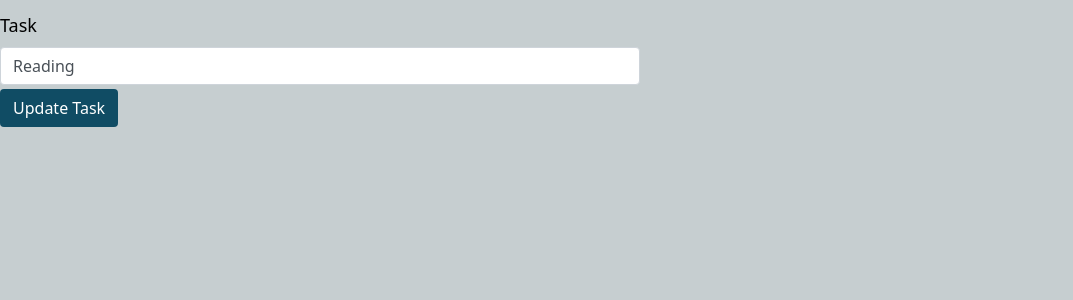
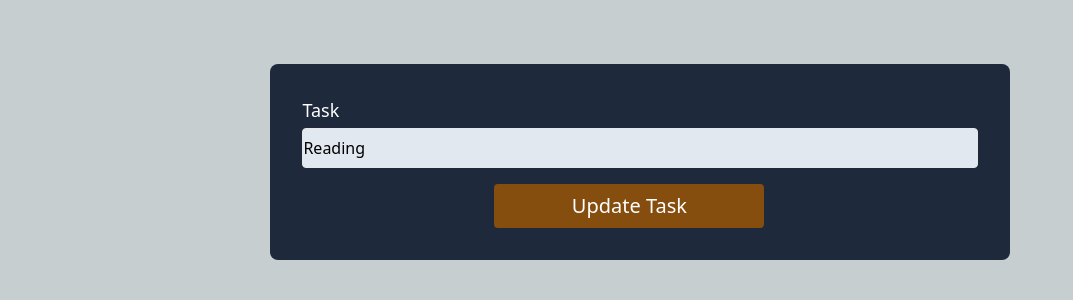
Before and after one commit to Keba777/A2sv-React-Typescript-Todo-List-Task, a React (Create React App) app: page /edit/1 in a window 1280 px wide. Shown: the top 300 px of the page, without its empty margins (0-1073 px from the left). Built offline with nearby package versions, Linux system fonts and the light colour scheme.

Commit message:
Styling All component with tailwind css.

```diff
--- a/src/App.css
+++ /dev/null
@@ -1,149 +0,0 @@
-/* Typography */
-h2 {
-  color: #fff;
-}
-
-.center {
-  display: flex;
-  flex-direction: column;
-  justify-content: center;
-  align-items: center;
-}
-
-/* Form Styles */
-.form-label {
-  display: inline-block;
-  margin-bottom: 0.5rem;
-  font-size: large;
-}
-
-.form-input {
-  display: block;
-  width: 50%;
-  padding: 0.375rem 0.75rem;
-  font-size: 1rem;
-  line-height: 1.5;
-  color: #495057;
-  background-color: #fff;
-  border: 1px solid #ced4da;
-  border-radius: 0.25rem;
-  transition: border-color 0.15s ease-in-out, box-shadow 0.15s ease-in-out;
-}
-
-/* Buttons */
-.btn-submit {
-  display: inline-block;
-  font-weight: 400;
-  color: #fff;
-  text-align: center;
-  vertical-align: middle;
-  cursor: pointer;
-  background-color: #104c64;
-  border: 1px solid transparent;
-  padding: 0.375rem 0.75rem;
-  font-size: 1rem;
-  line-height: 1.5;
-  border-radius: 0.25rem;
-  transition: color 0.15s ease-in-out, background-color 0.15s ease-in-out,
-    border-color 0.15s ease-in-out, box-shadow 0.15s ease-in-out;
-}
-
-.btn-submit:hover {
-  background-color: #0d1d25;
-}
-
-.btn-submit:active {
-  background-color: #0d1d25;
-}
-
-/* Grid and Containers */
-.container {
-  display: grid;
-  grid-template-columns: repeat(2, 1fr);
-  gap: 1rem;
-}
-
-.container-uncompleted,
-.container-completed {
-  display: flex;
-  flex-direction: column;
-  justify-content: center;
-  align-items: center;
-}
-
-.container-completed {
-  background-color: #a86c4f;
-}
-
-.container-uncompleted {
-  background-color: #0d1d25;
-}
-
-/* Task List */
-.completed,
-.uncompleted {
-  padding: 6px;
-  border: 1px solid #ccc;
-  list-style-type: none;
-  width: 80%;
-  border-radius: 5px;
-}
-
-.completed {
-  background-color: #104c64;
-  color: white;
-}
-
-.uncompleted {
-  background-color: #b6410f;
-  color: white;
-}
-
-/* List Item */
-li {
-  display: flex;
-  justify-content: space-between;
-}
-
-/* Buttons within List */
-.btn-delete,
-.btn-complete,
-.btn-edit {
-  background: transparent;
-  border: none;
-  border-radius: 5px;
-  padding: 2px 5px;
-  cursor: pointer;
-}
-
-.btn-delete:hover {
-  background-color: #e41818;
-}
-
-.btn-complete:hover {
-  background-color: #104c64;
-}
-
-.btn-edit:hover {
-  background-color: #a86c4f;
-}
-
-.btn-link {
-  background: #a7775f;
-  font-weight: bolder;
-  font-size: large;
-  border: none;
-  border-radius: 5px;
-  padding: 7px 14px;
-  cursor: pointer;
-}
-
-.btn-link:hover {
-  background-color: #a86c4f;
-}
-
-/* Icons */
-.icons {
-  width: 20px;
-  background: transparent;
-}
--- a/src/App.tsx
+++ b/src/App.tsx
@@ -1,5 +1,4 @@
 import { useState } from "react";
-import "./App.css";
 import TodoForm from "./components/TodoForm";
 import TodoList from "./components/TodoList";
 import { TodoTask } from "./types/task";
--- a/src/components/TodoForm.tsx
+++ b/src/components/TodoForm.tsx
@@ -33,22 +33,31 @@ const TodoForm = ({ taskToEdit, onSubmit }: Props) => {
   };
 
   return (
-    <form className="mt-3" onSubmit={handleFormSubmit}>
-      <div className="mb-1">
-        <label htmlFor="task" className="form-label">
+    <div className=" p-6 min-w-full flex items-center justify-center mt-10">
+      <form
+        className="bg-slate-800 w-3/5 p-8 rounded-lg"
+        onSubmit={handleFormSubmit}
+      >
+        <div className="mb-4">
+          <label htmlFor="task" className="block text-lg text-white mb-1">
             Task
           </label>
           <input
             ref={taskInputRef}
             id="task"
             type="text"
-          className="form-input"
+            placeholder=" Reading Newspaper..."
+            className="w-full rounded h-10 border bg-slate-200"
           />
         </div>
-      <button className="btn-submit" type="submit">
+        <button
+          className="cursor-pointer ms-48 w-2/5 bg-yellow-800 p-2 rounded text-xl text-white hover:bg-yellow-900"
+          type="submit"
+        >
           {taskToEdit ? "Update Task" : "Add Task"}
         </button>
       </form>
+    </div>
   );
 };
 
--- a/src/components/TodoList.tsx
+++ b/src/components/TodoList.tsx
@@ -26,13 +26,13 @@ const TodoList = ({ todoTasks, onEdit, onComplete, onDelete }: Props) => {
       <h1 className="text-5xl font-bold flex  justify-center">My Tasks</h1>
       <div className=" p-6 min-w-full md:grid grid-cols-2 gap-4 ">
         <div className=" bg-slate-900 flex flex-col items-center justify-center pt-4 pb-8 rounded-lg mb-4">
-          <h2 className="text-3xl mb-3">Tasks</h2>
+          <h2 className="text-white text-3xl mb-3">Tasks</h2>
           {uncompletedTasks.map((task) => (
             <ul
               className=" bg-slate-600 text-white text-lg list-none w-4/5 rounded p-2 mb-4"
               key={task.id}
             >
-              <li>
+              <li className="flex justify-between">
                 <p>{task.description}</p>
                 <div>
                   {/* edit button */}
@@ -40,7 +40,7 @@ const TodoList = ({ todoTasks, onEdit, onComplete, onDelete }: Props) => {
                     className="cursor-pointer p-1 hover:bg-slate-700 rounded-xl"
                     onClick={() => handleEditClick(task.id)} // Use handleEditClick to trigger routing
                   >
-                    <img className="  w-5 " src={EditImage} alt="Edit Task" />
+                    <img className="w-5" src={EditImage} alt="Edit Task" />
                   </button>
                   {/* complete button */}
                   <button
@@ -70,13 +70,13 @@ const TodoList = ({ todoTasks, onEdit, onComplete, onDelete }: Props) => {
           ))}
         </div>
         <div className=" bg-orange-950 flex flex-col items-center justify-center pt-4 pb-8 rounded-lg mb-4">
-          <h2 className="text-3xl mb-3">Completed Tasks</h2>
+          <h2 className="text-white text-3xl mb-3">Completed Tasks</h2>
           {completedTasks.map((task) => (
             <ul
               className=" bg-orange-800 text-white text-lg list-none w-4/5 rounded p-2 mb-4"
               key={task.id}
             >
-              <li>
+              <li className="flex justify-between">
                 <p>{task.description}</p>
                 <div>
                   {/* edit button */}
```
Lines whose indentation alone changed are shown as unchanged.
